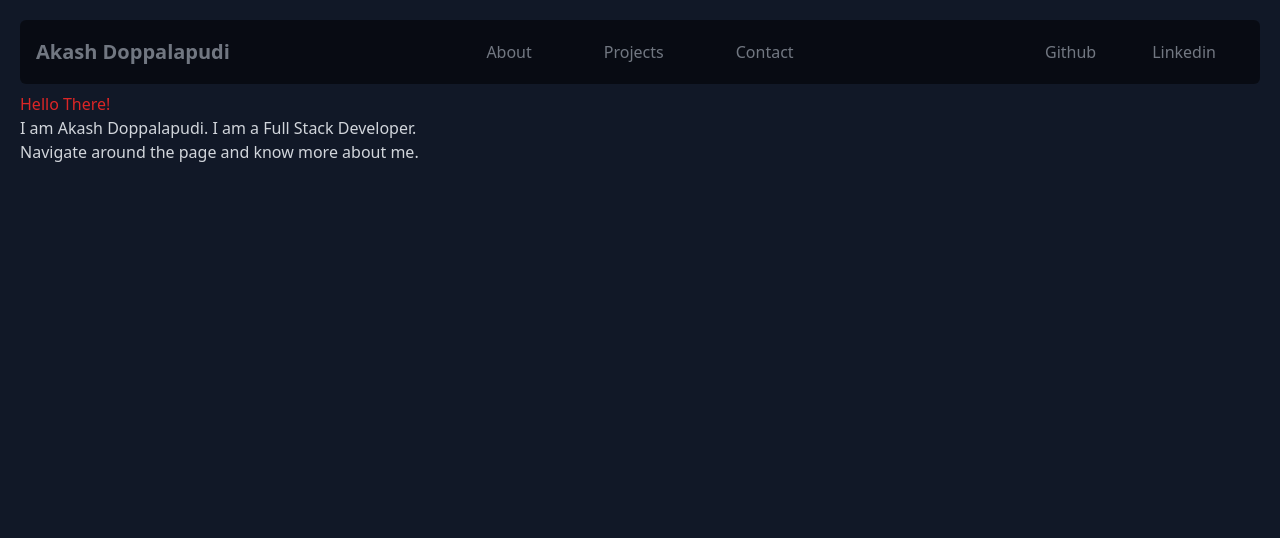
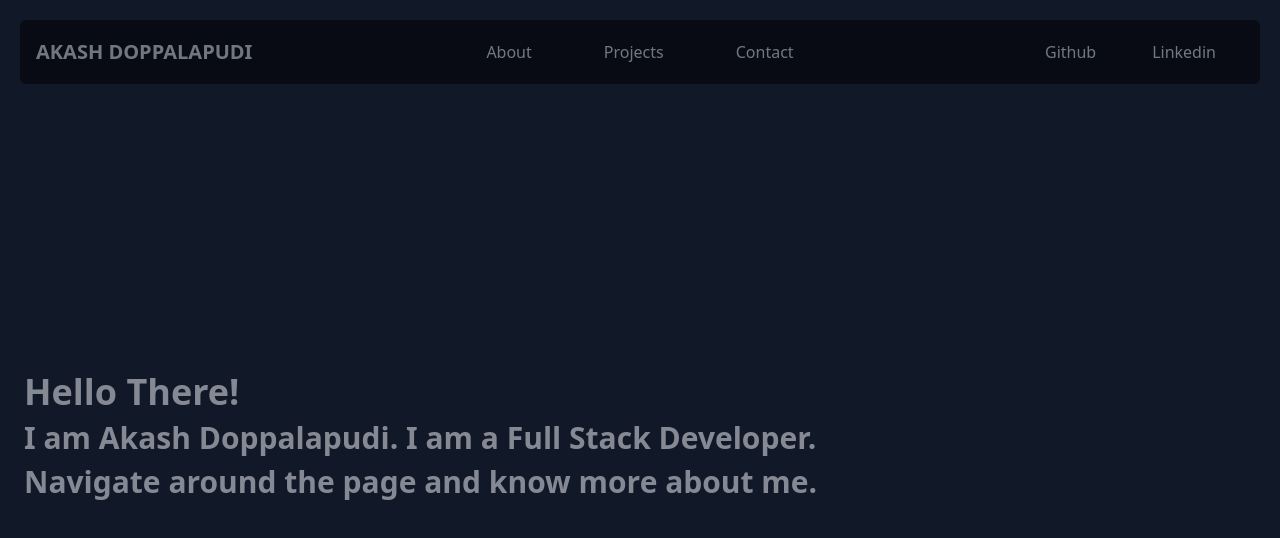
Before and after one commit to akashdoppalapudi/akashdoppalapudi-portfolio, a Next.js app: page / in a window 1280 px wide. Shown: the top 538 px of the page. Built offline with nearby package versions, Linux system fonts and the light colour scheme.

Commit message:
Styled Index page

```diff
--- a/components/NavBar.js
+++ b/components/NavBar.js
@@ -41,7 +41,7 @@ const NavBar = ({ page }) => {
 		<nav className="bg-black opacity-50 p-3 md:p-4 md:grid md:grid-cols-7 items-center rounded-md mb-2">
 			<header className="flex justify-between md:mb-0 md:col-span-2">
 				<div
-					className="text-xl cursor-pointer font-bold"
+					className="text-xl cursor-pointer font-bold md:uppercase"
 					onClick={() => router.push('/')}
 				>
 					<h1>Akash Doppalapudi</h1>
--- a/pages/index.js
+++ b/pages/index.js
@@ -4,20 +4,22 @@ import NavBar from '../components/NavBar';
 
 export default function Home() {
 	return (
-		<div className="bg-gray-900 min-h-screen text-gray-300 p-2 md:p-5">
+		<div className="bg-gray-900 flex flex-col min-h-screen text-gray-300 p-2 md:p-5">
 			<Head>
 				<title>Akash Doppalapudi</title>
 				<meta name="description" content="Portfolio of Akash Doppalapudi" />
 				<link rel="icon" href="/favicon.ico" />
 			</Head>
-			<main>
-				<NavBar />
-				<div>
-					<div>
-						<h2 className="text-red-600">Hello There!</h2>
-						<h2>I am Akash Doppalapudi. I am a Full Stack Developer.</h2>
-						<h2>Navigate around the page and know more about me.</h2>
-					</div>
+			<NavBar />
+			<main className="p-1 flex flex-grow items-center">
+				<div className="text-lg md:text-3xl font-bold opacity-60 animate-pan-in-from-left">
+					<h2 className="text-xl md:text-4xl py-1">Hello There!</h2>
+					<h2 className="py-1">
+						I am Akash Doppalapudi. I am a Full Stack Developer.
+					</h2>
+					<h2 className="py-1">
+						Navigate around the page and know more about me.
+					</h2>
 				</div>
 			</main>
 		</div>
```
Also changed, not shown: tailwind.config.js (+16 -2 lines), styles/globals.css.
